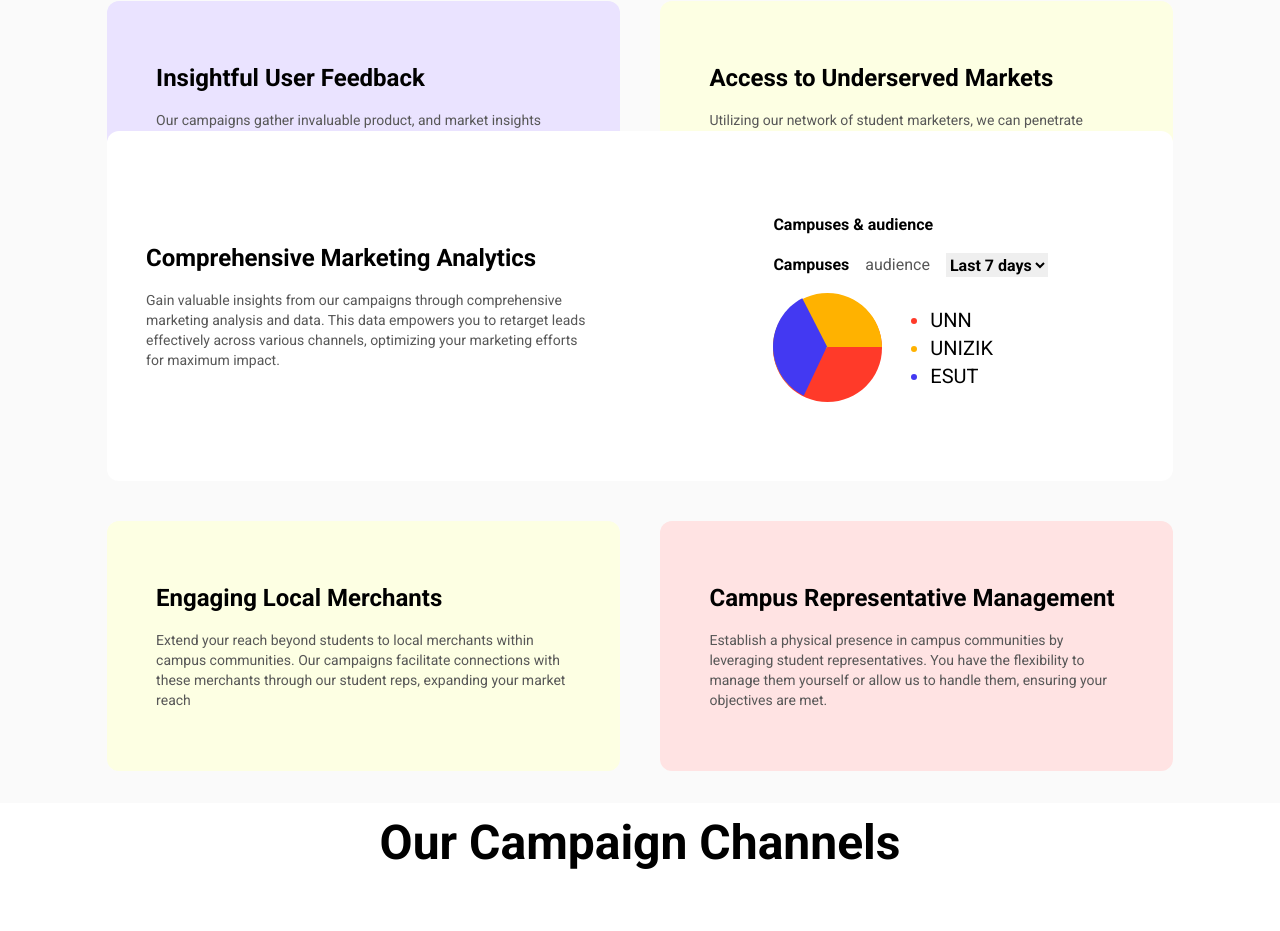
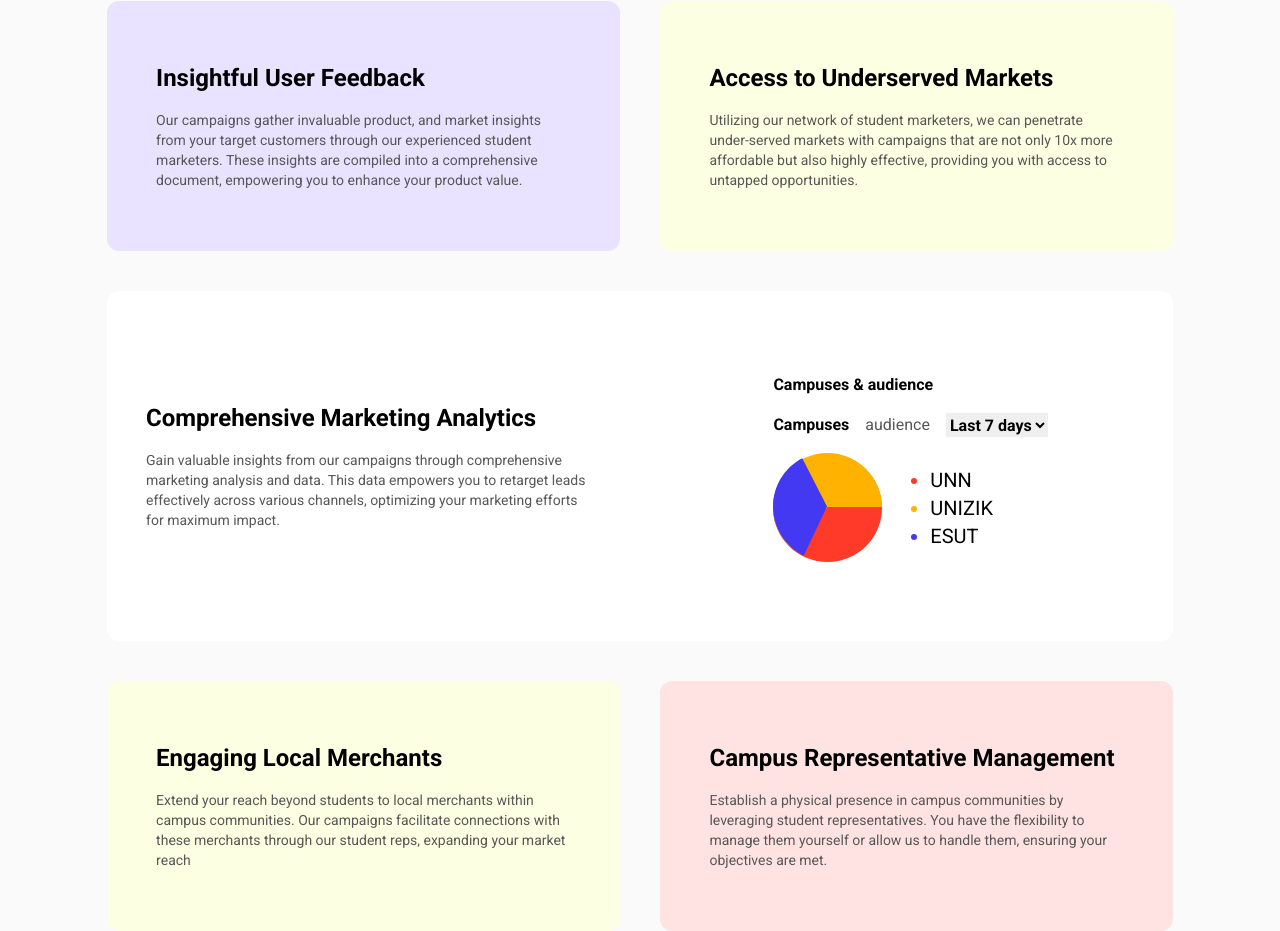
Before and after one commit to SILFRICA/CampusReach_Landing, a React (Vite) app: page / in a window 1280 px wide. Shown: the part 1835-2766 px from the top of the page. Built offline with nearby package versions, Linux system fonts and the light colour scheme.

Commit message:
fix: margin-top underflow

```diff
--- a/src/App.tsx
+++ b/src/App.tsx
@@ -169,7 +169,7 @@ function App() {
               textWidth="text-left grid lg:w-5/6 place-items-start"
               image=""
             />
-            <div className="col-span-2 lg:h-[350px] bg-white h-fit py-8 lg:py-3 rounded-xl flex justify-center items-center md:-mt-40">
+            <div className="col-span-2 lg:h-[350px] bg-white h-fit py-8 lg:py-3 rounded-xl flex justify-center items-center">
               <div className="grid grid-rows-1 gap-4 lg:grid-cols-2 place-items-center h-fit lg:h-2/3">
                 <div className="w-[85%] h-full justify-center flex flex-col">
                   <h6 className="mb-4 text-2xl font-bold">
```
